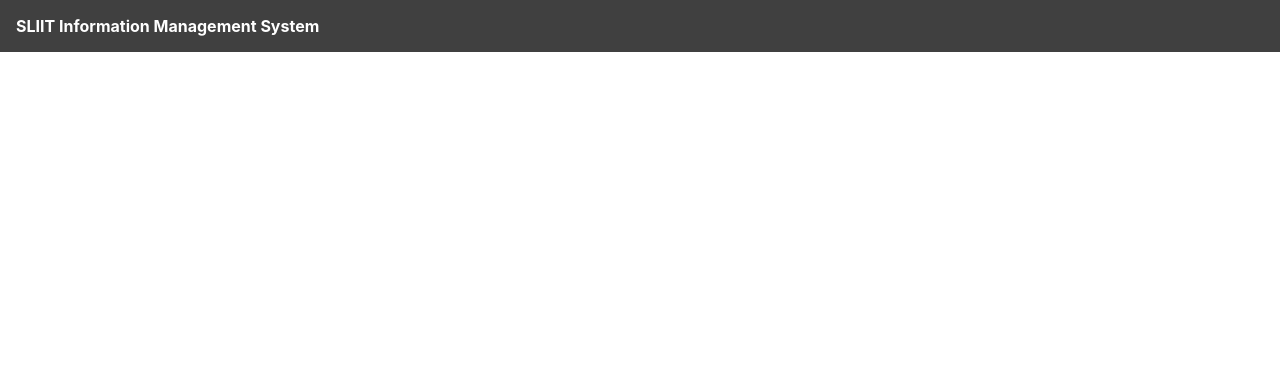
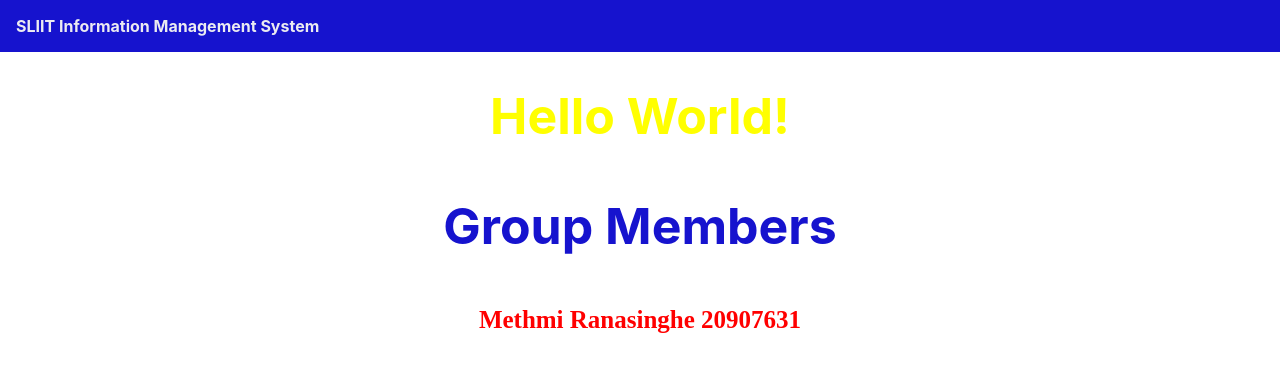
Before and after one commit to ERRORMIS/MIS, a React (Create React App) app in the folder frontend/: page / in a window 1280 px wide. Shown: the top 372 px of the page. Built offline with nearby package versions, Linux system fonts and the light colour scheme.

Commit message:
first commit

```diff
--- a/frontend/src/App.js
+++ b/frontend/src/App.js
@@ -3,9 +3,14 @@ function App() {
   return (
     <div className="App">
       <header className="App-header">
+
        <a href ="/">SLIIT Information Management System</a>
       </header>
       <main>
+      <h1 class="header-1">Hello World!</h1>
+      <h3 className="header-3">Group Members</h3>
+
+      <p className="names-list">Methmi Ranasinghe 20907631</p>
 
       </main>
     </div>
--- a/frontend/src/index.css
+++ b/frontend/src/index.css
@@ -8,13 +8,35 @@ body {
 }
 
 header {
-  background-color: #404040;
+  background-color:  #1613ce;
   padding: 1rem;
 }
 
 header a{
-  color: #ffffff;
+
+  color: #ebebf1;
   font-weight: bold;
   text-decoration: none;
 
+
 }
+
+.header-1,.header-3{
+  font-size: 50px;
+  text-align: center;
+  color: #1613ce;
+
+}
+
+.header-1{
+  color: yellow;
+}
+
+.names-list{
+  font-size: 25px;
+  text-align: center;
+  color: red;
+  font-family: 'Times New Roman', Times, serif;
+  font-weight: bold;
+
+}
```
